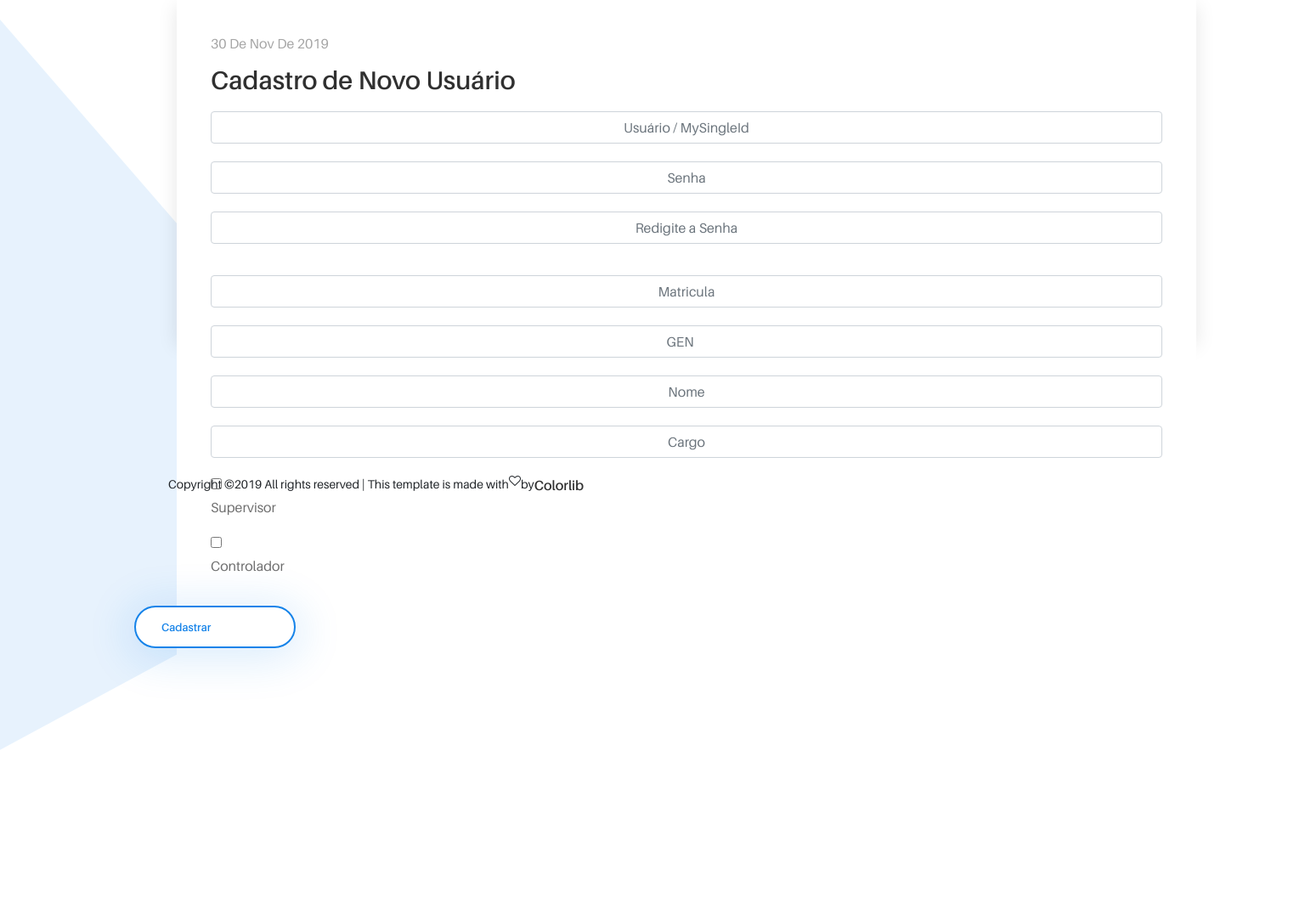
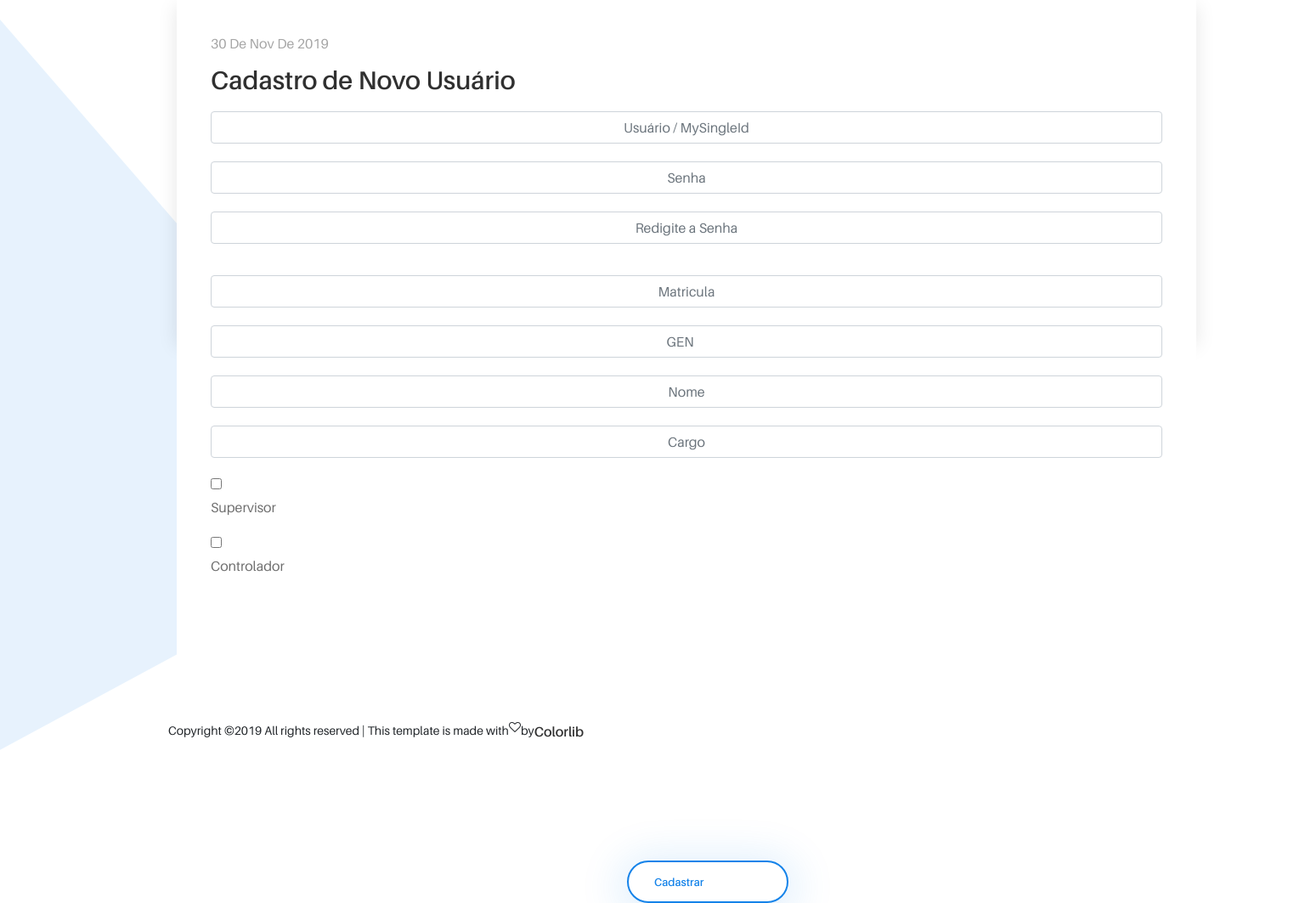
Before and after one commit to KiraLSN/sparepart, a PHP site: page /view/newUser.php in a window 1536 px wide. Shown: the part 188-1251 px from the top of the page at 85% size. Before the commit the page ends 1071 px from the top, so only its background shows below. Run offline with PHP 8.4, Linux system fonts and the light colour scheme; the visitor is signed in with stand-in values (Sample User, id 1); some web fonts are replaced.

Commit message:
Arrumando brevemente o css. Ainda falta muito pra arrumar.

```diff
--- a/view/css/home.css
+++ b/view/css/home.css
@@ -2265,6 +2265,7 @@ input:focus {
         width: 200px;
         position: relative;
         left: -60px;
+        top: 300px;
     }
 
     .edit {
@@ -2280,11 +2281,13 @@ input:focus {
     width: 190px;
     font-size: 13px;
     position: relative;
-    left: -90px;
+    left: 490px;
 }
 
 input {
     text-align: center;
+
+
 }
 
 .checkbox {
@@ -3030,6 +3033,7 @@ tr {
 .footer-area {
     position: relative;
     z-index: 1;
+    top: 290px;
 }
 
 .single-footer-widget {
```
